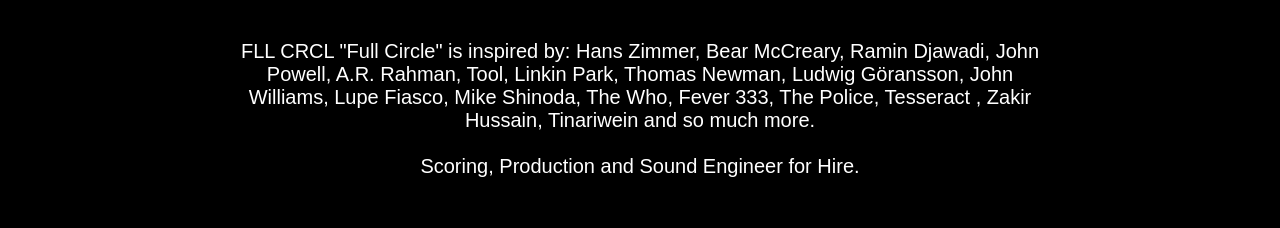
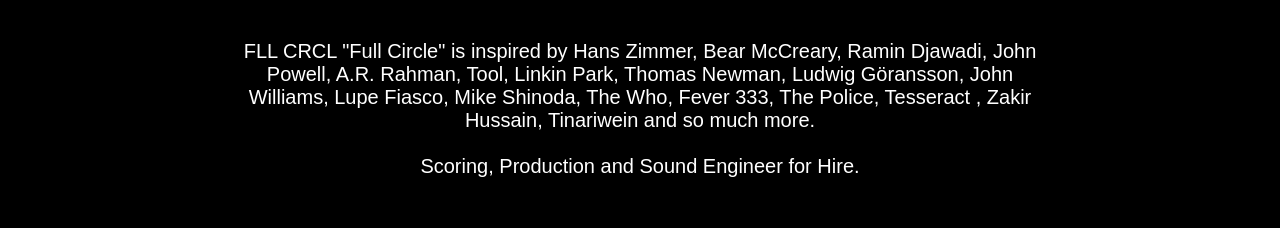
Before and after one commit to sajjadhossain/sajjadhossain.github.io, a plain HTML site: page index.html in a window 1280 px wide. Shown: the part 327-555 px from the top of the page. Drawn offline with Linux system fonts and the light colour scheme; a web font is replaced by a local one.

Commit message:
Update index.html
Typo 2

```diff
--- a/index.html
+++ b/index.html
@@ -15,7 +15,7 @@
     <div class="bio">
         <img src="./icon.png" class="profile">
             <h2 class="name">FLL CRCL</h2>
-            <p>FLL CRCL "Full Circle" is inspired by: Hans Zimmer, Bear McCreary, Ramin Djawadi, John Powell, A.R. Rahman, Tool, Linkin Park, Thomas Newman, Ludwig Göransson, John Williams, Lupe Fiasco, Mike Shinoda, The Who, Fever 333, The Police, Tesseract , Zakir Hussain, Tinariwein and so much more.</br></br>
+            <p>FLL CRCL "Full Circle" is inspired by Hans Zimmer, Bear McCreary, Ramin Djawadi, John Powell, A.R. Rahman, Tool, Linkin Park, Thomas Newman, Ludwig Göransson, John Williams, Lupe Fiasco, Mike Shinoda, The Who, Fever 333, The Police, Tesseract , Zakir Hussain, Tinariwein and so much more.</br></br>
             Scoring, Production and Sound Engineer for Hire.</br></p>
     </div>
     <div class="tab">
```
